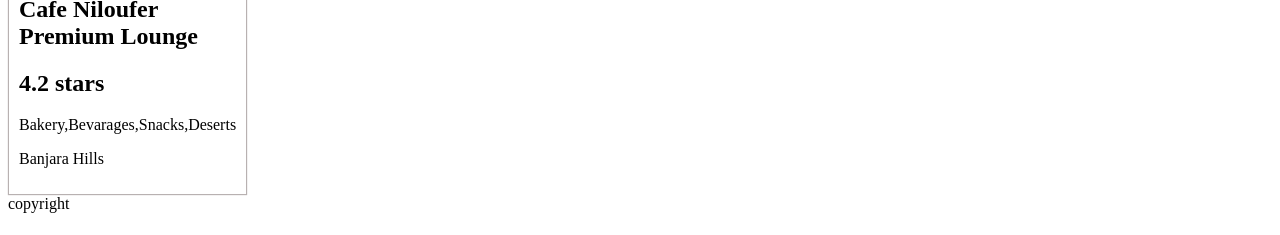
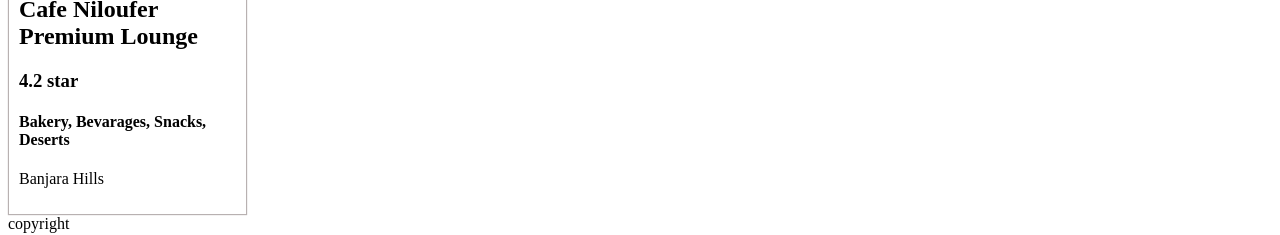
Before and after one commit to subhankari2/ReactJS_Series, a React (Vite) app: page / in a window 1280 px wide. Shown: the part 298-533 px from the top of the page. Built offline with nearby package versions, Linux system fonts and the light colour scheme.

Commit message:
dynamic card data

```diff
--- a/App.js
+++ b/App.js
@@ -16,14 +16,25 @@
          </div>
         );
       };
+      const restaurantCard={
+        image:"https://media-assets.swiggy.com/swiggy/image/upload/fl_lossy,f_auto,q_auto,w_660/l4ppu8o6nhdospxcnrkh",
+        name:"Cafe Niloufer Premium Lounge",
+        rating:"4.2",
+        cuisines:["Bakery", "Bevarages", "Snacks", "Deserts"],
+        location:"Banjara Hills"
+      }
+
+
+
+
       const RestaurantCard=()=>{
         return(
           <div className="card" id='restaurant'>
-            <img src="https://media-assets.swiggy.com/swiggy/image/upload/fl_lossy,f_auto,q_auto,w_660/l4ppu8o6nhdospxcnrkh" alt="restaurant" />
-              <h2> Cafe Niloufer Premium Lounge</h2>
-              <h2>4.2 stars</h2>
-              <p>Bakery,Bevarages,Snacks,Deserts</p>
-              <p>Banjara Hills</p>
+            <img src={restaurantCard.image} alt="restaurant" />
+              <h2>{restaurantCard.name}</h2>
+              <h3>{restaurantCard.rating} star</h3>
+              <h4>{restaurantCard.cuisines.join(", ")}</h4>
+              <p>{restaurantCard.location}</p>
           </div>
         )
       }
```
